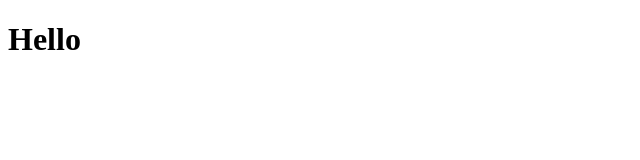
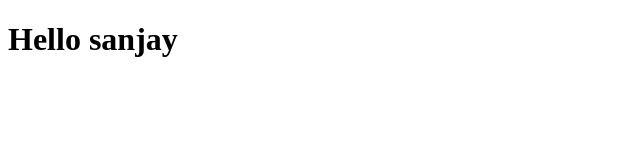
Before and after one commit to sakthi-vignesh-p/learn, a plain HTML site: page index.html in a window 1280 px wide. Shown: the whole page, without its empty margins (0-640 px from the left). Drawn offline with Linux system fonts and the light colour scheme.

Commit message:
modified index file

```diff
--- a/index.html
+++ b/index.html
@@ -6,7 +6,6 @@
     <title>Document</title>
 </head>
 <body>
-
-    <h1>Hello</h1>
+    <h1>Hello sanjay</h1>
 </body>
 </html>
```
